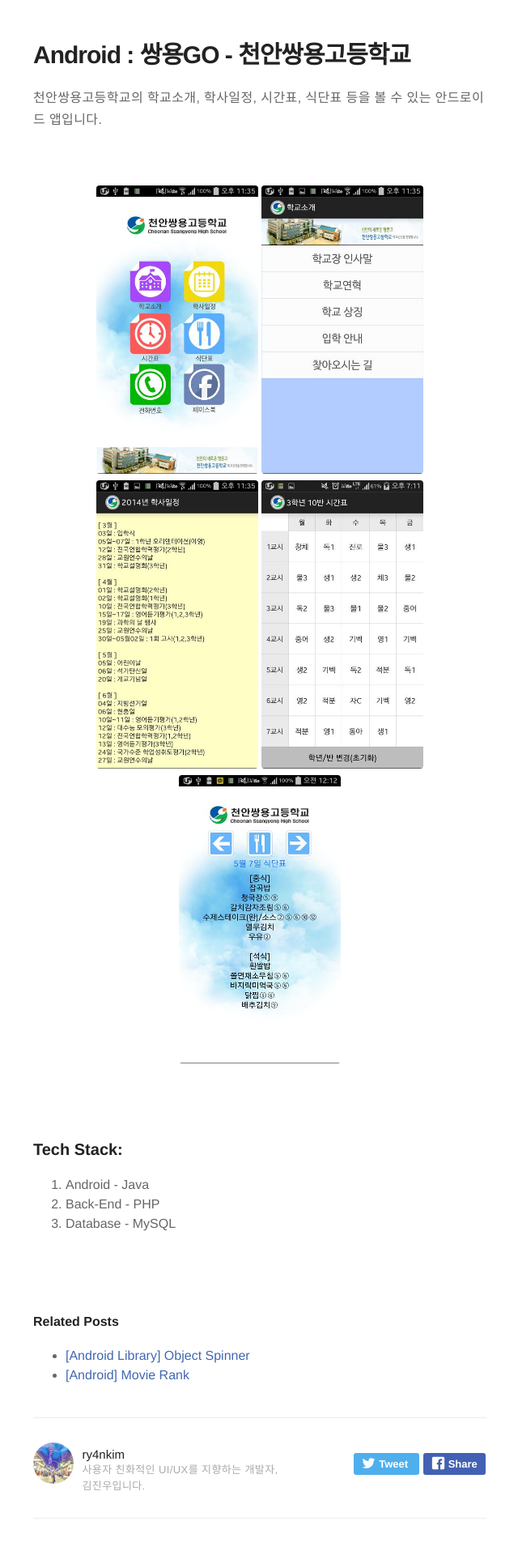
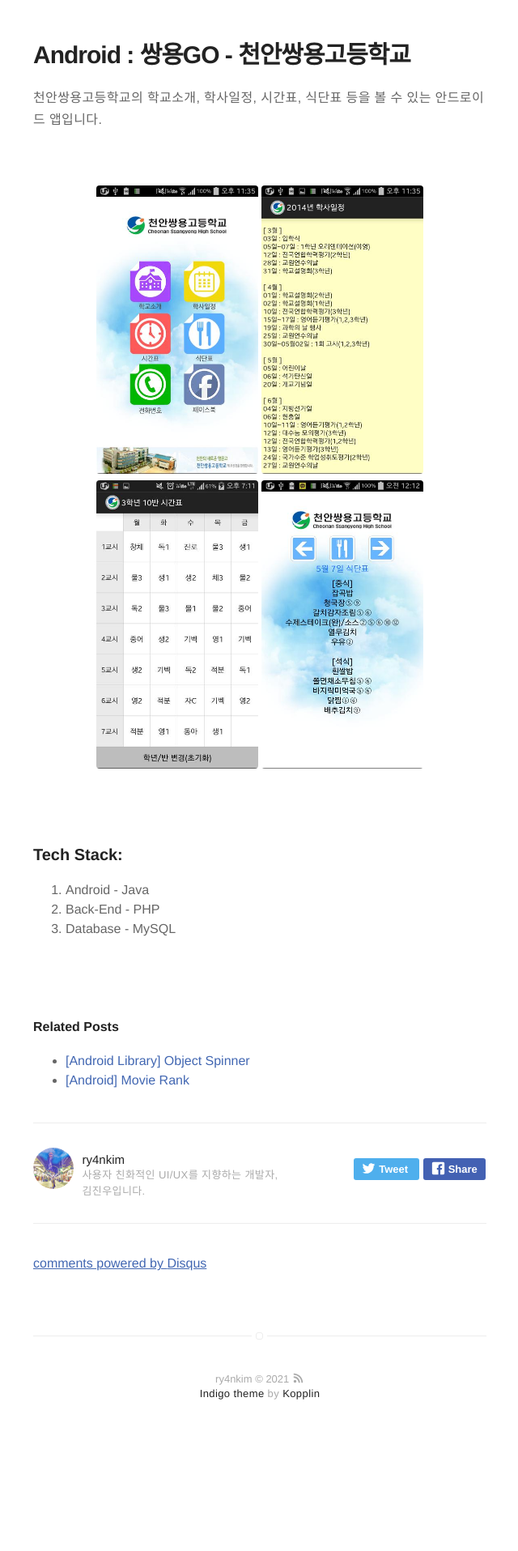
Before and after one commit to ry4nkim/ry4nkim.github.io, a Jekyll site: the page built from _posts/2015-01-01-android-ssangyong-high-school.markdown, in a window 1280 px wide. Shown: the part 414-2329 px from the top of the page at 81% size, without its empty margins (319-959 px from the left). Built offline with Jekyll 4.4.1, drawn with Linux system fonts in a browser that asks for light colours; comment, search, counter and statistics services are not loaded; after the commit the page ends 2206 px from its top, so only the background shows below that.

Commit message:
Update 2015-01-01-android-ssangyong-high-school.markdown

```diff
--- a/_posts/2015-01-01-android-ssangyong-high-school.markdown
+++ b/_posts/2015-01-01-android-ssangyong-high-school.markdown
@@ -21,7 +21,6 @@ author: ry4nkim
 <br>
 <p align="center">
   <img src="/assets/images/android-ssangyoung-high-school/1.jpg" width="200">
-  <img src="/assets/images/android-ssangyoung-high-school/2.jpg" width="200">
   <img src="/assets/images/android-ssangyoung-high-school/3.jpg" width="200">
   <img src="/assets/images/android-ssangyoung-high-school/4.jpg" width="200">
   <img src="/assets/images/android-ssangyoung-high-school/5.jpg" width="200">
```
